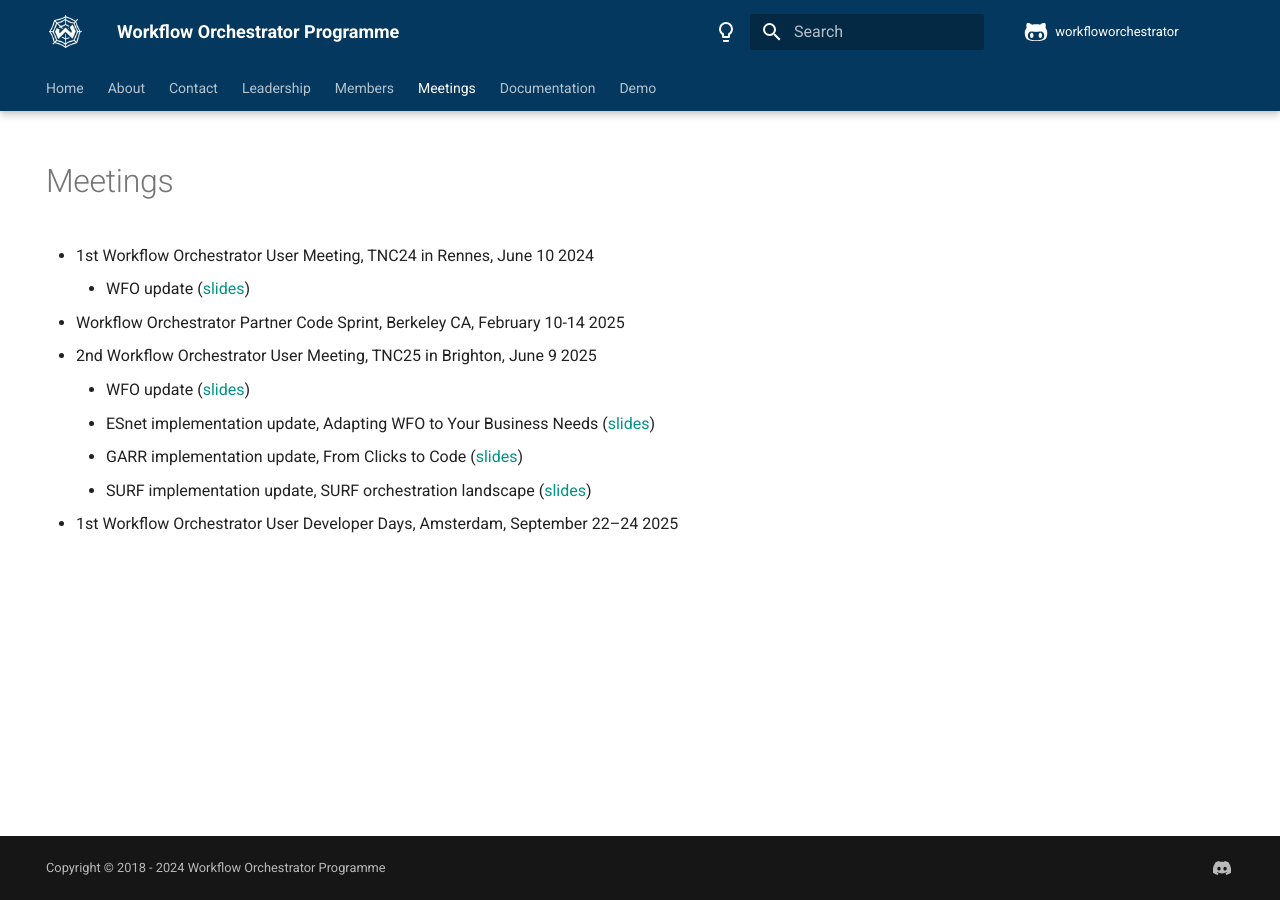
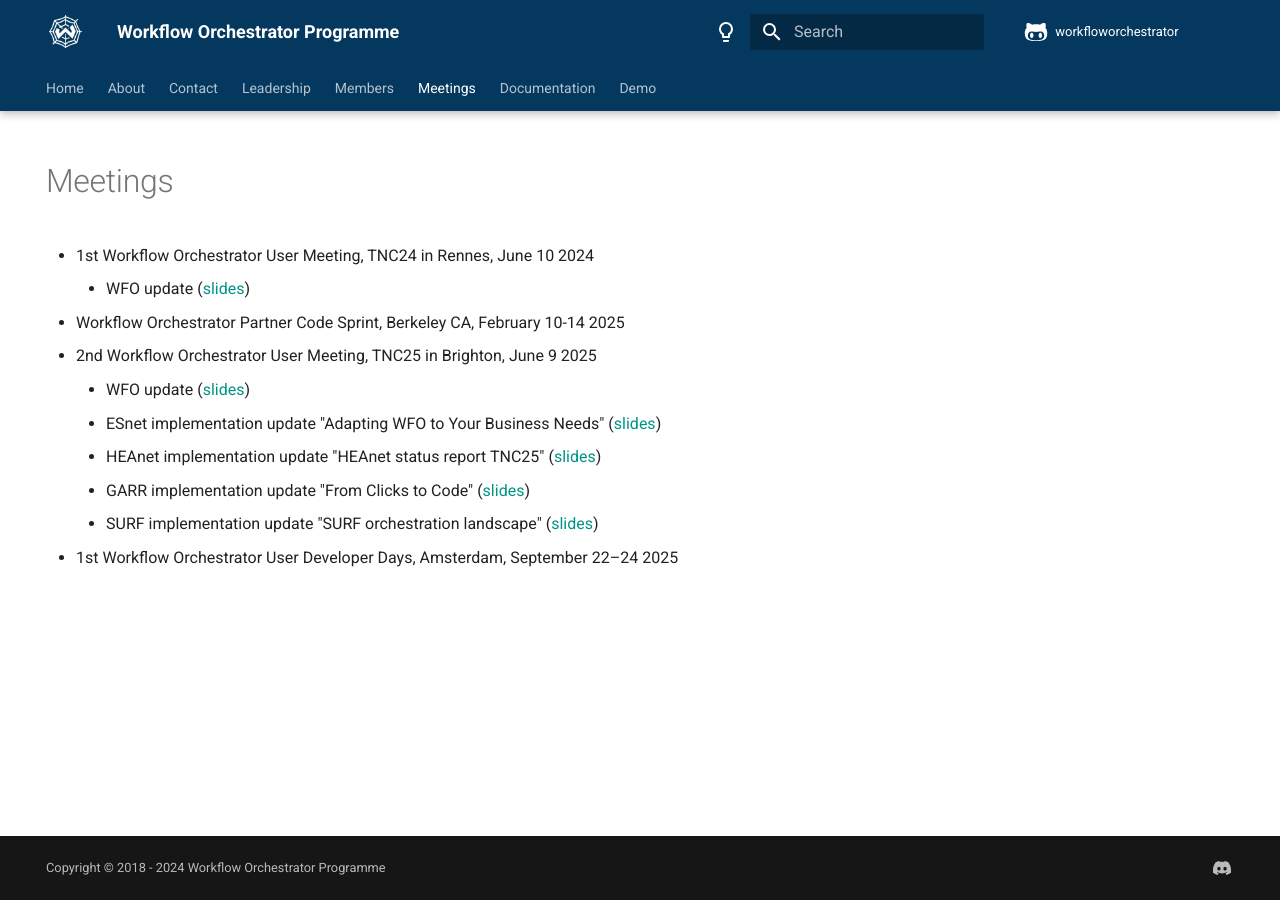
Before and after one commit to workfloworchestrator/workfloworchestrator.github.io, an MkDocs documentation site: the page built from docs/meetings.md, in a window 1280 px wide. Built offline with MkDocs 1.6.1 and Material for MkDocs 9.7.7, drawn with Linux system fonts in a browser that asks for light colours; plug-ins that fetch from the network failed and are left out.

Commit message:
add slides HEAnet update TNC25

```diff
--- a/docs/meetings.md
+++ b/docs/meetings.md
@@ -9,7 +9,8 @@ hide:
 - Workflow Orchestrator Partner Code Sprint, Berkeley CA, February 10-14 2025
 - 2nd Workflow Orchestrator User Meeting, TNC25 in Brighton, June 9 2025
     - WFO update ([slides](presentations/2025-06-09 - Second Workflow Orchestrator User Meeting - TNC25 Brighton - public.pdf))
-    - ESnet implementation update, Adapting WFO to Your Business Needs ([slides](presentations/2025-06-09 - WFO ESnet update - TNC25 Brighton.pdf))
-    - GARR implementation update, From Clicks to Code ([slides](presentations/2025-06-09 - WFO GARR update - TNC25 Brighton.pdf))
-    - SURF implementation update, SURF orchestration landscape ([slides](presentations/2025-06-09 - WFO SURF update - TNC25 Brighton.pdf))
+    - ESnet implementation update "Adapting WFO to Your Business Needs" ([slides](presentations/2025-06-09 - WFO ESnet update - TNC25 Brighton.pdf))
+    - HEAnet implementation update "HEAnet status report TNC25" ([slides](presentations/2025-06-09 - WFO HEAnet update - TNC25 Brighton.pdf))
+    - GARR implementation update "From Clicks to Code" ([slides](presentations/2025-06-09 - WFO GARR update - TNC25 Brighton.pdf))
+    - SURF implementation update "SURF orchestration landscape" ([slides](presentations/2025-06-09 - WFO SURF update - TNC25 Brighton.pdf))
 - 1st Workflow Orchestrator User Developer Days, Amsterdam, September 22–24 2025
```
Also changed, not shown: 1 other file.
